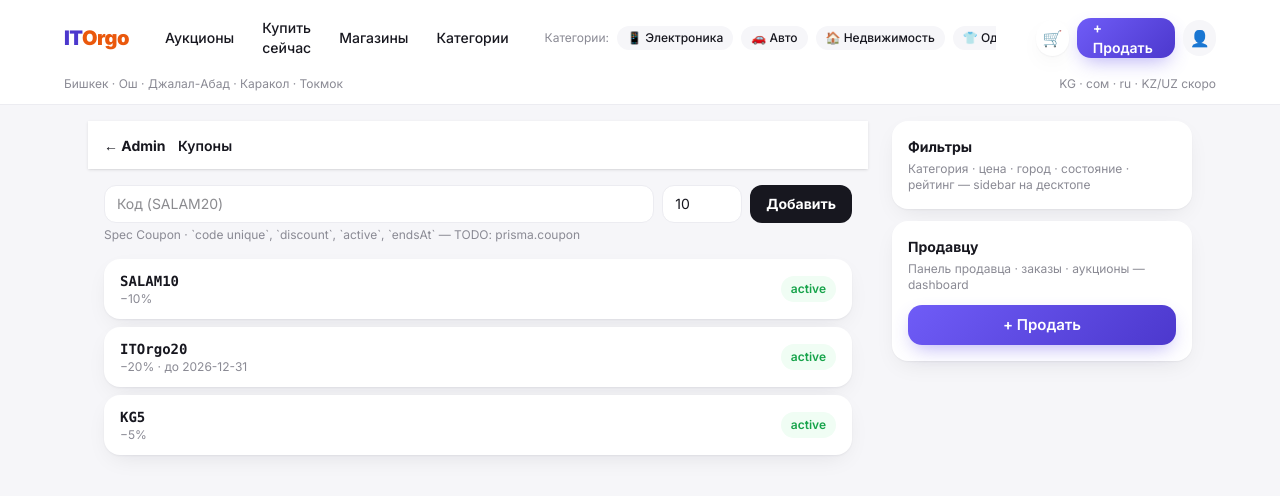
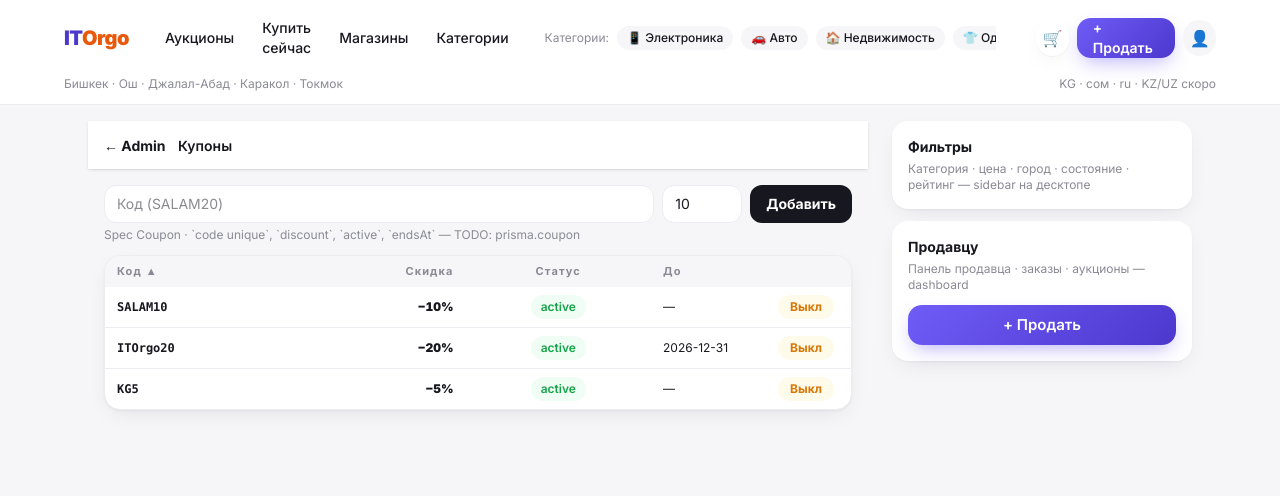
Before and after one commit to atabayhakan/itorgo, a Next.js app: page /admin/coupons in a window 1280 px wide. Shown: the top 496 px of the page. Built offline with nearby package versions, Linux system fonts and the light colour scheme.

Commit message:
admin: coupons data-dense (code/discount/status toggle)

```diff
--- a/src/app/admin/coupons/page.tsx
+++ b/src/app/admin/coupons/page.tsx
@@ -1,18 +1,39 @@
 "use client";
 
 import { useState } from "react";
+import { DataDenseTable, type Column } from "@/components/admin/DataDenseTable";
 import { COUPONS, type Coupon } from "@/lib/coupons/coupons";
 
+type Row = Coupon & { id: string };
+
 export default function AdminCouponsPage() {
-  const [list, setList] = useState<Coupon[]>(COUPONS);
+  const [rows, setRows] = useState<Row[]>(COUPONS.map((c) => ({ ...c, id: c.code })));
   const [code, setCode] = useState("");
   const [pct, setPct] = useState("10");
 
   function add() {
     if (!code.trim()) return;
-    setList((l) => [{ code: code.trim().toUpperCase(), discountPct: Number(pct) || 10, active: true }, ...l]);
+    setRows((r) => [{ id: code.trim().toUpperCase(), code: code.trim().toUpperCase(), discountPct: Number(pct) || 10, active: true }, ...r]);
     setCode(""); setPct("10");
   }
+
+  const cols: Column<Row>[] = [
+    { key: "code", header: "Код", sortable: true, render: (r) => <span className="font-mono text-xs font-black">{r.code}</span> },
+    { key: "discountPct", header: "Скидка", align: "right", sortable: true, render: (r) => <span className="font-black tabular-nums">−{r.discountPct}%</span> },
+    { key: "active", header: "Статус", align: "center", render: (r) => <span className={`chip ${r.active ? "bg-success-bg text-success" : "bg-surface-sunken text-ink-faint"}`}>{r.active ? "active" : "inactive"}</span> },
+    { key: "endsAt", header: "До", width: "110px", render: (r) => <span className="text-xs">{r.endsAt ?? "—"}</span> },
+    {
+      key: "actions",
+      header: "",
+      width: "90px",
+      align: "center",
+      render: (r) => (
+        <button onClick={() => setRows((rs) => rs.map((x) => (x.id === r.id ? { ...x, active: !x.active } : x)))} className={`rounded-full px-3 py-1 text-xs font-bold ${r.active ? "bg-warning-bg text-warning" : "bg-success-bg text-success"}`}>
+          {r.active ? "Выкл" : "Вкл"}
+        </button>
+      ),
+    },
+  ];
 
   return (
     <main className="min-h-dvh bg-surface-dim">
@@ -26,17 +47,10 @@ export default function AdminCouponsPage() {
           <button onClick={add} className="rounded-xl bg-ink px-4 py-2 text-sm font-bold text-white">Добавить</button>
         </div>
         <p className="mt-1 text-xs text-ink-faint">Spec Coupon · `code unique`, `discount`, `active`, `endsAt` — TODO: prisma.coupon</p>
-        <ul className="mt-4 space-y-2">
-          {list.map((c) => (
-            <li key={c.code} className="flex items-center justify-between rounded-2xl bg-surface px-4 py-3 shadow-card">
-              <div>
-                <p className="font-mono text-sm font-bold">{c.code}</p>
-                <p className="text-xs text-ink-faint">−{c.discountPct}% {c.endsAt ? `· до ${c.endsAt}` : ""}</p>
-              </div>
-              <span className={`chip ${c.active ? "bg-success-bg text-success" : "bg-surface-sunken text-ink-faint"}`}>{c.active ? "active" : "inactive"}</span>
-            </li>
-          ))}
-        </ul>
+        <div className="mt-3">
+          {/* @ts-ignore */}
+          <DataDenseTable columns={cols} rows={rows} sortKey="code" />
+        </div>
       </div>
     </main>
   );
```
